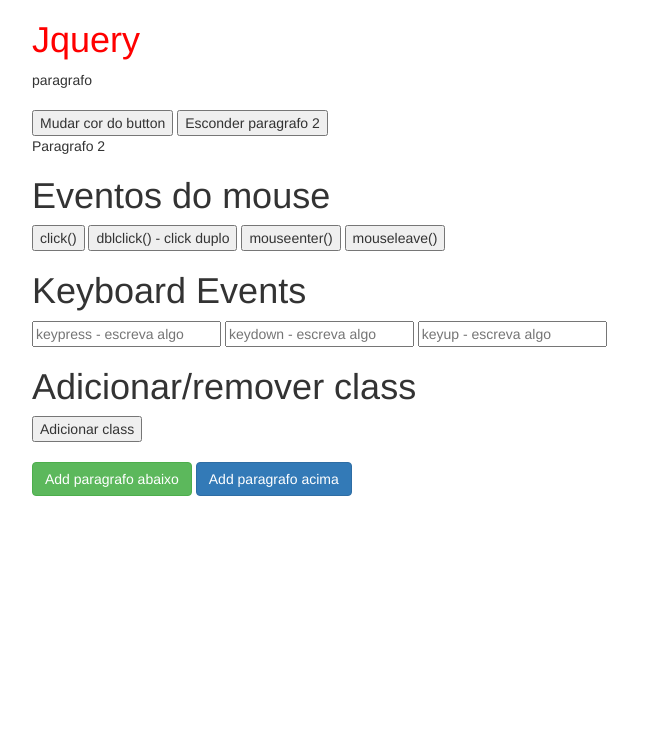
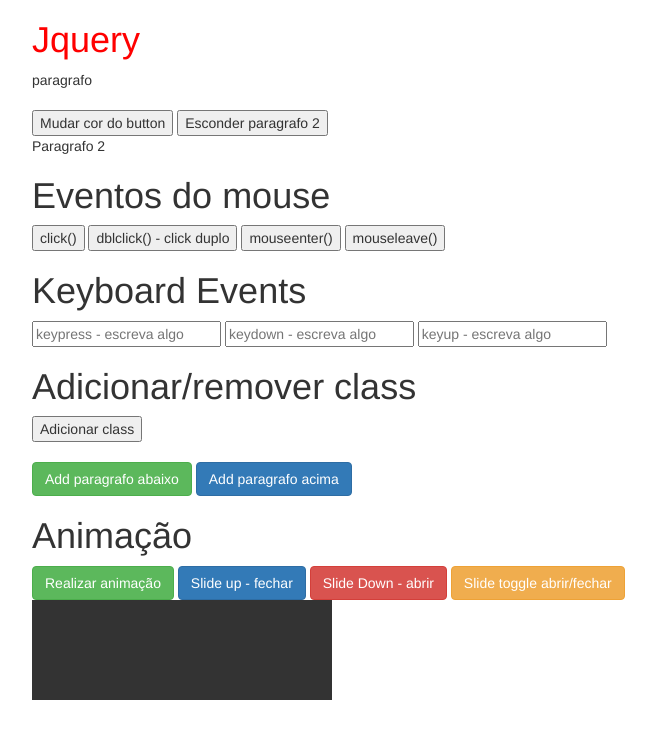
Before and after one commit to Clayder/jquery-iniciando, a plain HTML site: page index.html in a window 1280 px wide. Shown: the whole page, without its empty margins (38-694 px from the left). Drawn offline with nearby package versions, Linux system fonts and the light colour scheme.

Commit message:
fiz animação

```diff
--- a/css/style.css
+++ b/css/style.css
@@ -1,3 +1,9 @@
 section{
     margin-top: 20px;
 }
+
+#testeAnimacao{
+    width: 300px;
+    height: 100px;
+    background-color: #333333;
+}
--- a/index.html
+++ b/index.html
@@ -48,6 +48,15 @@
             <button id="addParagrafo" class="btn btn-success">Add paragrafo abaixo</button>
             <button id="addParagrafoAc" class="btn btn-primary">Add paragrafo acima</button>
         </section>
+
+        <section>
+            <h1> Animação </h1>
+            <button id="animateBtn" class="btn btn-success">Realizar animação</button>
+            <button id="slideUp" class="btn btn-primary">Slide up - fechar</button>
+            <button id="slideDown" class="btn btn-danger">Slide Down - abrir</button>
+            <button id="slideToggle" class="btn btn-warning">Slide toggle abrir/fechar</button>
+            <div id="testeAnimacao"></div>
+        </section>
     </div>
 
     <!-- Latest compiled and minified JavaScript -->
--- a/js/funcionalidades-basicas.js
+++ b/js/funcionalidades-basicas.js
@@ -79,6 +79,35 @@
         qtdPara++;
     });
 
+    /* ############# Animação ######################################### */
+
+    // animação
+    $("#animateBtn").click(function(){
+        $("#testeAnimacao").animate({
+            width: "100%",
+        }, 2000, function(){
+            // quando finalizar a animação
+            $("#testeAnimacao").css("background-color", "#00ff00");
+            $("#testeAnimacao").html("Animação finalizada");
+        });
+    });
+
+    //slide down
+    $('#slideDown').click(function(){
+        $("#testeAnimacao").slideDown();
+    });
+
+    // slide up
+    $('#slideUp').click(function(){
+        $("#testeAnimacao").slideUp();
+    });
+
+    // slide toggle
+    $('#slideToggle').click(function(){
+        $("#testeAnimacao").slideToggle();
+    });
+    /* #################################################################### */
+
 
 
 
```
